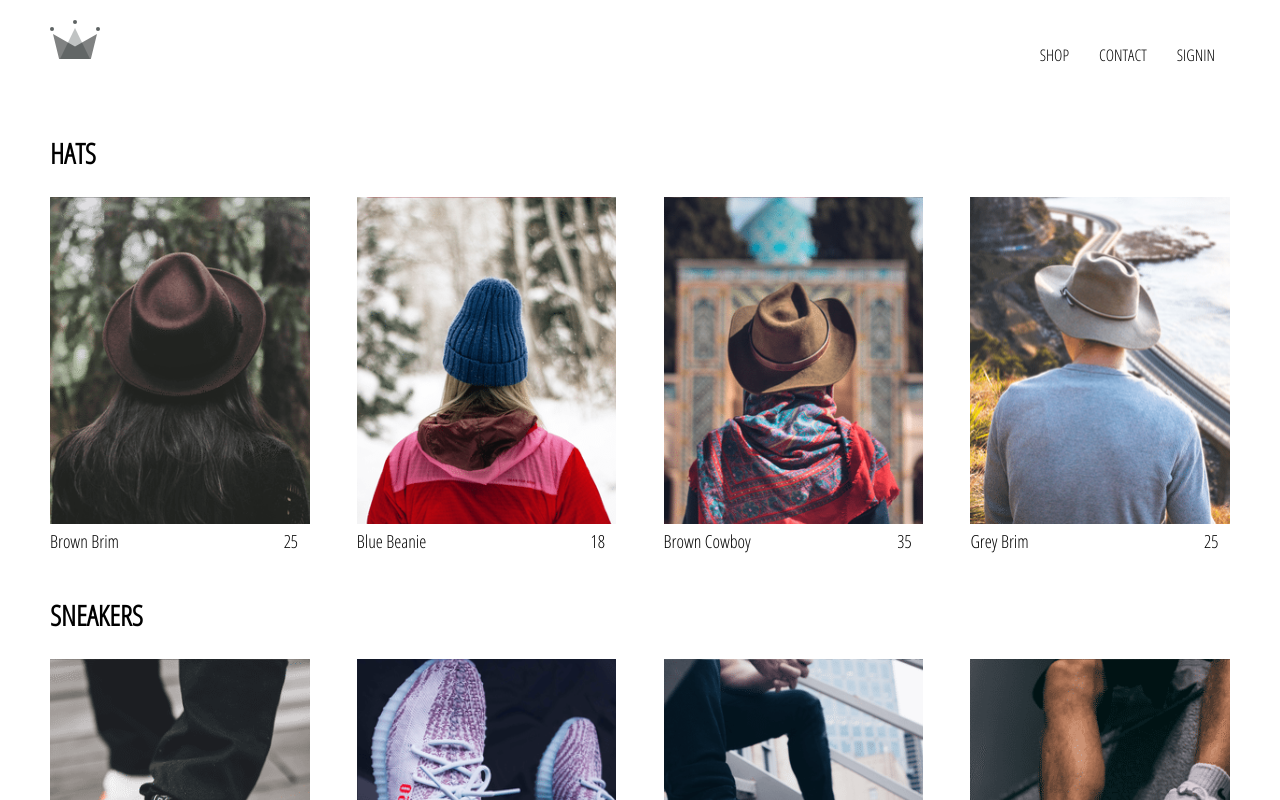
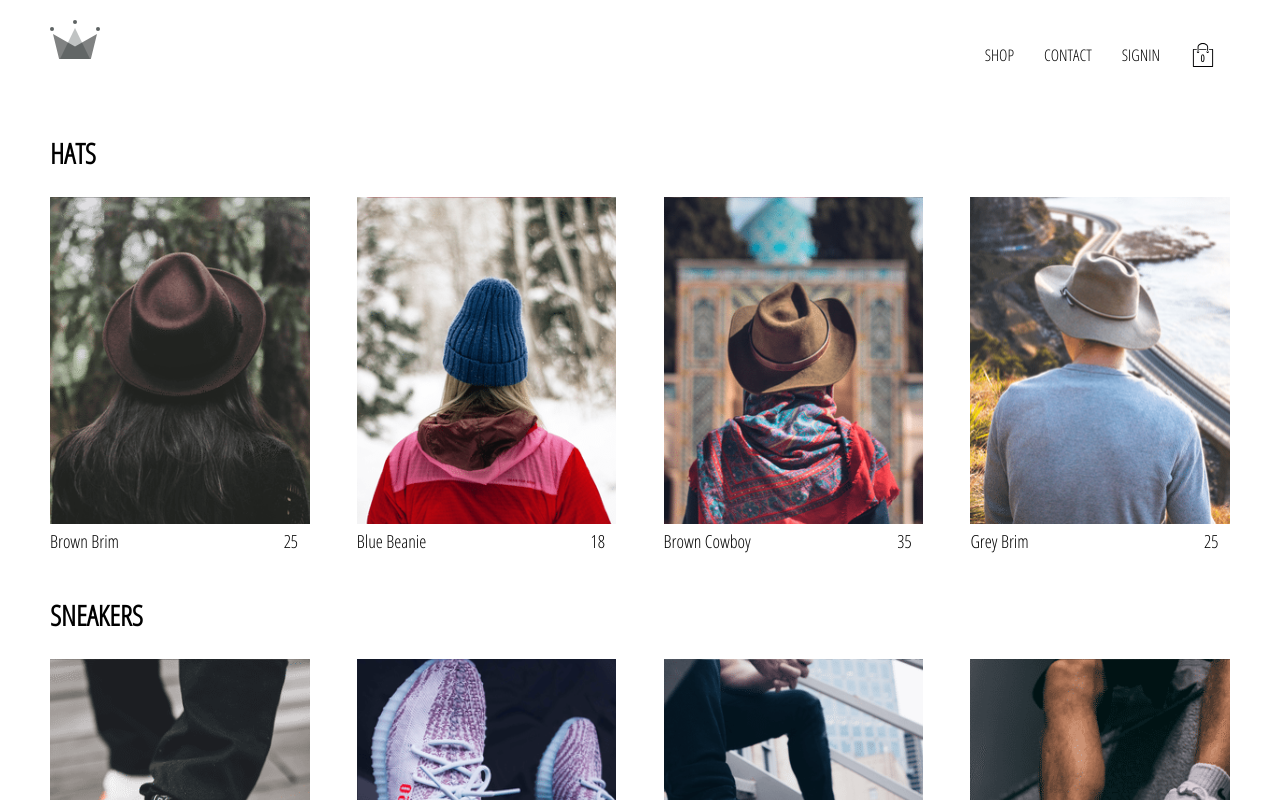
Before and after one commit to vinodkotha/ecommerce-project, a React (Create React App) app: page /shop in a window 1280 px wide. Shown: the top 800 px of the page. Built offline with nearby package versions, Linux system fonts and the light colour scheme; no server answers.

Commit message:
Added cart Icon, dropdown on click cart icon, implemented cartToggle reducer

```diff
--- a/src/App.js
+++ b/src/App.js
@@ -59,6 +59,11 @@ const mapStateToProps = (state) => ({
   setCurrentUser: state.userReducer.currentUser,
 });
 
+/////OR////
+// const mapStateToProps = ({ userReducer: { currentUser } }) => ({
+//   setCurrentUser: currentUser,
+// });
+
 const mapDispatchToProps = (dispatch) => ({
   setCurrentUserData: (user) => dispatch(setCurrentUser(user)),
 });
--- /dev/null
+++ b/src/components/cart-dropdown/cart-dropdown.component.jsx
@@ -0,0 +1,12 @@
+import React from "react";
+import CustomButton from "../custom-button/custom-button.component";
+import "./cart-dropdown.styles.scss";
+
+const CartDropDown = () => (
+  <div className="cart-dropdown">
+    <div className="cart-items" />
+    <CustomButton>Go To Checkout</CustomButton>
+  </div>
+);
+
+export default CartDropDown;
--- /dev/null
+++ b/src/components/cart-dropdown/cart-dropdown.styles.scss
@@ -0,0 +1,24 @@
+.cart-dropdown {
+  position: absolute;
+  width: 240px;
+  height: 340px;
+  display: flex;
+  flex-direction: column;
+  padding: 20px;
+  border: 1px solid black;
+  background-color: white;
+  top: 90px;
+  right: 40px;
+  z-index: 5;
+
+  .cart-items {
+    height: 240px;
+    display: flex;
+    flex-direction: column;
+    overflow: scroll;
+  }
+
+  button {
+    margin-top: auto;
+  }
+}
--- /dev/null
+++ b/src/components/cart-icon/cart-icon.component.jsx
@@ -0,0 +1,18 @@
+import React from "react";
+import "./cart-icon.styles.scss";
+import { ReactComponent as ShoppingIcon } from "../../assets/cartsvgimg.svg";
+import { connect } from "react-redux";
+import { cartToggle } from "../../redux/cart-toggle/cart-toggle.action";
+
+const CartIcon = ({ toggleHidden }) => (
+  <div className="cart-icon" onClick={toggleHidden}>
+    <ShoppingIcon className="shopping-icon" />
+    <span className="item-count">0</span>
+  </div>
+);
+
+const mapDispatchToProps = (dispatch) => ({
+  toggleHidden: () => dispatch(cartToggle()),
+});
+
+export default connect(null, mapDispatchToProps)(CartIcon);
--- /dev/null
+++ b/src/components/cart-icon/cart-icon.styles.scss
@@ -0,0 +1,21 @@
+.cart-icon {
+  width: 55px;
+  height: 55px;
+  position: relative;
+  display: flex;
+  align-items: center;
+  justify-content: center;
+  cursor: pointer;
+
+  .shopping-icon {
+    width: 24px;
+    height: 24px;
+  }
+
+  .item-count {
+    position: absolute;
+    font-size: 10px;
+    font-weight: bold;
+    bottom: 18px;
+  }
+}
--- a/src/components/header/header.component.jsx
+++ b/src/components/header/header.component.jsx
@@ -4,8 +4,10 @@ import "./header-styles.scss";
 import { ReactComponent as Logo } from "../../assets/logo.svg";
 import { auth } from "../../firebase/firebase-utils.component";
 import { connect } from "react-redux";
+import CartIcon from "../cart-icon/cart-icon.component";
+import CartDropDown from "../cart-dropdown/cart-dropdown.component";
 
-const Header = ({ currentUser }) => (
+const Header = ({ currentUser, hidden }) => (
   <div className="header">
     <Link className="logo-containter" to="/">
       <Logo className="logo" />
@@ -28,12 +30,25 @@ const Header = ({ currentUser }) => (
           SIGNIN
         </Link>
       )}
+      <CartIcon />
     </div>
+    {!hidden ? <CartDropDown /> : ""}
   </div>
+  //Toggle cart dropdown based on flag
 );
 
-const mapStateToProps = (state) => ({
-  currentUser: state.userReducer.currentUser,
+// const mapStateToProps = (state) => ({
+//   currentUser: state.userReducer.currentUser,
+//   toggleHidden: state.cartToggleReducer.hidden,
+// });
+
+///OR
+const mapStateToProps = ({
+  userReducer: { currentUser },
+  cartToggleReducer: { hidden },
+}) => ({
+  currentUser,
+  hidden,
 });
 
 export default connect(mapStateToProps)(Header);
--- /dev/null
+++ b/src/redux/cart-toggle/cart-toggle.action.js
@@ -0,0 +1,5 @@
+import CartActionTypes from "./cart-toggle.types";
+
+export const cartToggle = () => ({
+  type: CartActionTypes.CART_TOGGLE,
+});
--- /dev/null
+++ b/src/redux/cart-toggle/cart-toggle.reducer.js
@@ -0,0 +1,19 @@
+import CartActionTypes from "./cart-toggle.types";
+
+const INITIAL_STATE = {
+  hidden: true,
+};
+
+const cartToggleReducer = (state = INITIAL_STATE, action) => {
+  switch (action.type) {
+    case CartActionTypes.CART_TOGGLE:
+      return {
+        ...state,
+        hidden: !state.hidden,
+      };
+    default:
+      return state;
+  }
+};
+
+export default cartToggleReducer;
--- /dev/null
+++ b/src/redux/cart-toggle/cart-toggle.types.js
@@ -0,0 +1,5 @@
+const CartActionTypes = {
+  CART_TOGGLE: "CART_TOGGLE",
+};
+
+export default CartActionTypes;
--- a/src/redux/root-reducer.js
+++ b/src/redux/root-reducer.js
@@ -1,4 +1,5 @@
 import userReducer from "./user/user.reducer";
+import cartToggleReducer from "./cart-toggle/cart-toggle.reducer";
 import { combineReducers } from "redux";
 
-export default combineReducers({ userReducer });
+export default combineReducers({ userReducer, cartToggleReducer });
```
Also changed, not shown: src/assets/cartsvgimg.svg (added).
